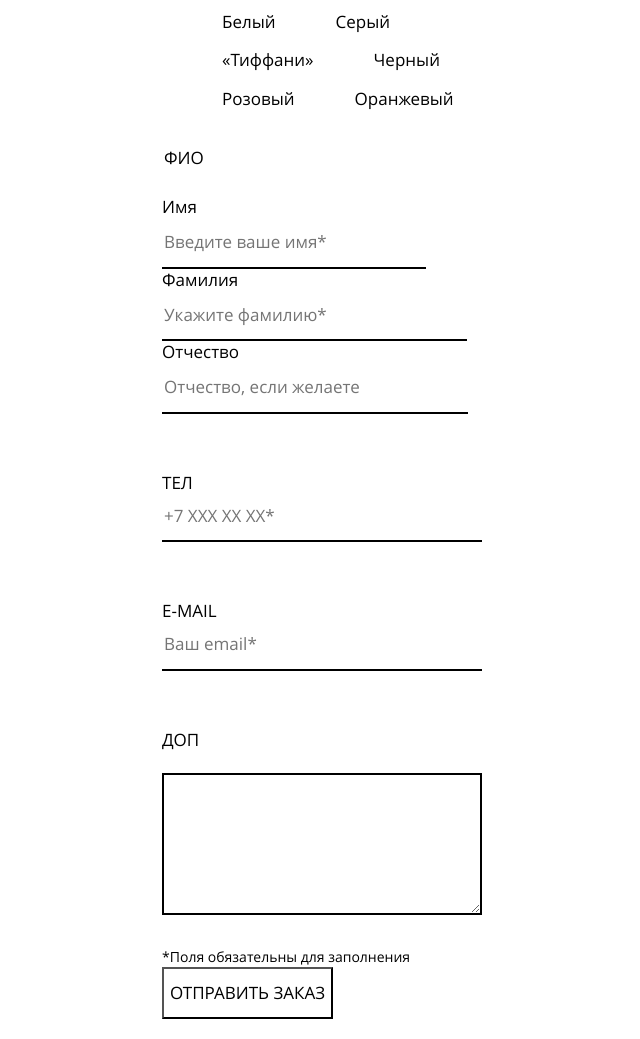
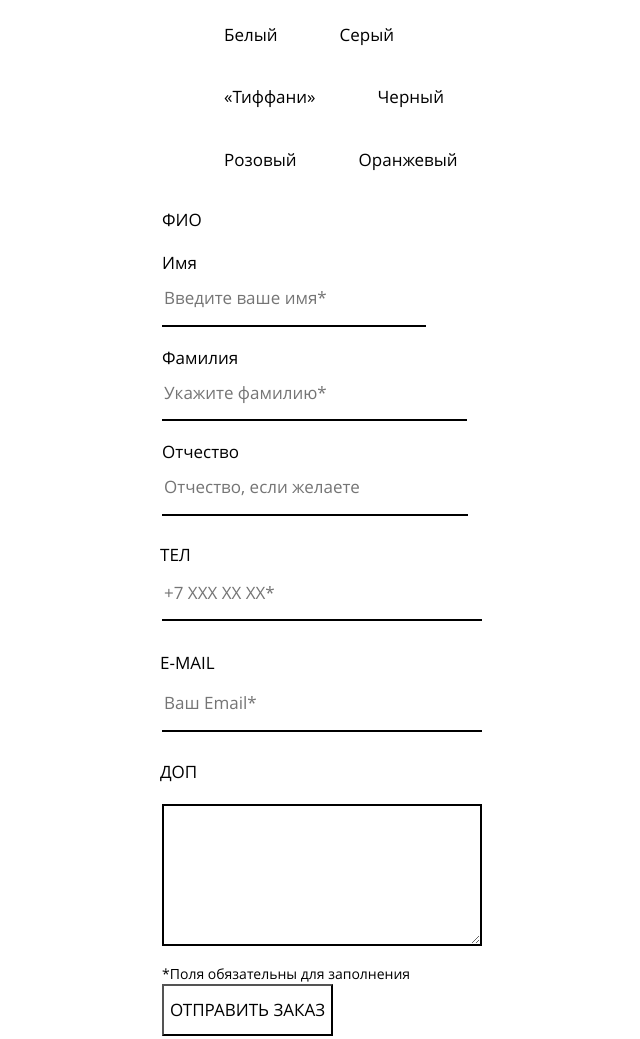
Before and after one commit to alexandraleo/45442-mishka, a website: page order.html in a window 1280 px wide. Shown: the part 579-1618 px from the top of the page, without its empty margins (318-958 px from the left). Drawn offline with nearby package versions, Linux system fonts and the light colour scheme; files that its build step writes are made by us from their sources.

Commit message:
Пиксельперфект формы. Жесть дикая.

```diff
--- a/order.html
+++ b/order.html
@@ -41,7 +41,7 @@
         <input type="radio" id="radio-2" class="form__option" name="order-type" value="toy">
         <label for="radio-2" class="form__option-label form__option-label--radio">Детская игрушка</label>
       </fieldset>
-      <fieldset class="form__form-group">
+      <fieldset class="form__form-group form__checkbox-group">
         <legend class="form__group-name">Цвет</legend>
         <input type="checkbox" id="checkbox-1" class="form__option" name="order-color[]" value="white" checked>
         <label for="checkbox-1" class="form__option-label form__option-label--checkbox">Белый</label>
@@ -61,7 +61,7 @@
         <input type="checkbox" id="checkbox-6" class="form__option" name="order-color[]" value="orange">
         <label for="checkbox-6" class="form__option-label form__option-label--checkbox">Оранжевый</label>
       </fieldset>
-      <fieldset class="form__form-group">
+      <fieldset class="form__form-group form__name-group">
         <legend class="form__group-name">ФИО</legend>
         <div class="form__option-group">
           <label for="name-1" class="form__text-label">Имя</label>
@@ -76,15 +76,15 @@
           <input type="text" class="form__text" id="name-3" name="middle-name" placeholder="Отчество, если желаете">
         </div>
       </fieldset>
-      <fieldset class="form__form-group">
+      <fieldset class="form__form-group form__phone-group">
         <label for="phone" class="form__group-name">Тел</label>
         <input type="tel" class="form__contacts-option form__contacts-option--icon-phone" id="phone" placeholder="+7 XXX XX XX*" title="Введите телефон в формате +7 XXX XX XX" name="phone" required>
       </fieldset>
-      <fieldset class="form__form-group">
+      <fieldset class="form__form-group form__mail-group">
         <label for="mail" class="form__group-name">E-mail</label>
-        <input type="email" class="form__contacts-option form__contacts-option--icon-mail" id="mail" placeholder="Ваш email*" name="email" required>
+        <input type="email" class="form__contacts-option form__contacts-option--icon-mail" id="mail" placeholder="Ваш Email*" name="email" required>
       </fieldset>
-      <fieldset class="form__form-group">
+      <fieldset class="form__form-group form__text-group">
         <label for="addition" class="form__group-name">Доп</label>
         <textarea id="addition" class="form__textarea" name="addition" placeholder="Опишите все ваши пожелания к заказу">
         </textarea>
--- a/postcss/blocks/form.css
+++ b/postcss/blocks/form.css
@@ -1,7 +1,9 @@
 .form {
   @mixin block;
+  padding-top: 34px;
 }
 .form__form-group {
+  position: relative;
   margin: 0;
   padding: 0;
   border: none;
@@ -11,17 +13,23 @@
   flex-wrap: wrap;
   justify-content: flex-start;
   align-items: stretch;
-  padding-top: 30px;
-  padding-bottom: 30px;
+  padding-top: 31px;
+  padding-bottom: 39px;
 }
 .form__group-name {
+  position: absolute;
+  top: 0;
+  left: 0;
+  min-width: 62px;
+  transform: translate(0, -50%);
   font-family: inherit;
   font-size: 17px;
   line-height: 1;
   color: $green-light;
+  background-color: #fff;
   text-transform: uppercase;
   font-weight: bold;
-  margin-left: 0;
+  margin-left: -2px;
 }
 .form__option {
   display: none;
@@ -32,10 +40,15 @@
   line-height: 1.1;
   color: #000;
   font-weight: bold;
-  padding-left: 60px;
+  padding-left: 62px;
   padding-top: 10px;
-  padding-bottom: 10px;
-  /*outline: 1px solid red;*/
+  padding-bottom: 14px;
+}
+.form__checkbox-group > .form__option-label {
+  padding-bottom: 34px;
+}
+.form__checkbox-group {
+  padding-bottom: 15px;
 }
 .form__text-label {
   font-family: inherit;
@@ -43,7 +56,11 @@
   line-height: 1.1;
   color: #000;
   font-weight: bold;
-  padding-top: 25px;
+  margin-top: 30px;
+}
+.form__name-group {
+  padding-top: 33px;
+  padding-bottom: 18px;
 }
 .form__text {
   font-family: inherit;
@@ -54,7 +71,12 @@
   line-height: 1.1;
   color: $txt-color;
   padding-top: 15px;
-  padding-bottom: 15px;
+  padding-bottom: 17px;
+  margin-bottom: 20px;
+}
+.form__phone-group {
+  padding-top: 14px;
+  padding-bottom: 41px;
 }
 .form__contacts-option {
   font-family: inherit;
@@ -65,8 +87,14 @@
   line-height: 1.5;
   color: $txt-color;
   padding-top: 12px;
-  padding-bottom: 12px;
+  padding-bottom: 14px;
   padding-right: 40px;
+}
+.form__mail-group {
+  padding-top: 16px;
+}
+.form__mail-group > .form__group-name {
+  min-width: 82px;
 }
 .form__textarea {
   font-family: inherit;
@@ -77,11 +105,17 @@
   line-height: 1.1;
   color: $txt-color;
   border: 2px solid #000;
-  margin-top: 25px;
+  margin-top: 2px;
+  padding-bottom: 0;
+  margin-bottom: 0;
+}
+.form__text-group {
+  padding-bottom: 16px;
 }
 .form__notification {
   font-size: 14px;
   line-height: 1.15;
   color: $txt-color;
+  margin-top: 0px;
   margin-bottom: 30px;
 }
--- a/postcss/blocks/page-main.css
+++ b/postcss/blocks/page-main.css
@@ -16,9 +16,12 @@
   padding-left: 30px;
   padding-right: 30px;
   margin: 0;
-  padding-top: 30px;
+  padding-top: 24px;
 }
 .page-main__video {
   margin-top: 29px;
   margin-bottom: 58px;
 }
+.page-main__form {
+  margin-bottom: 57px;
+}
--- a/postcss/blocks/special-item.css
+++ b/postcss/blocks/special-item.css
@@ -40,7 +40,7 @@
   border-collapse: collapse;
 }
 .special-item__property {
-  width: 95px;
+  width: 99px;
 }
 .special-item__property,
 .special-item__value {
```
